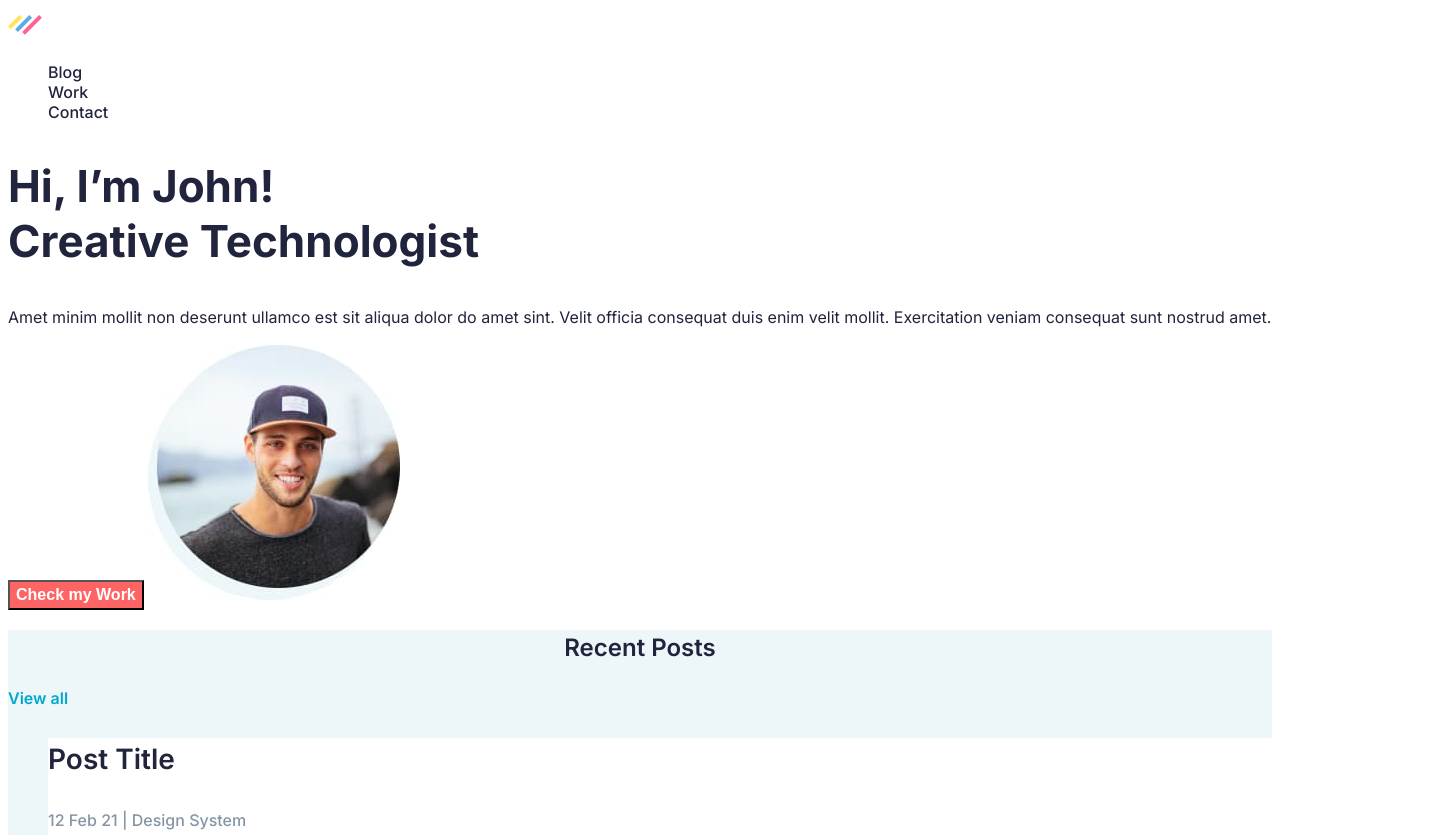
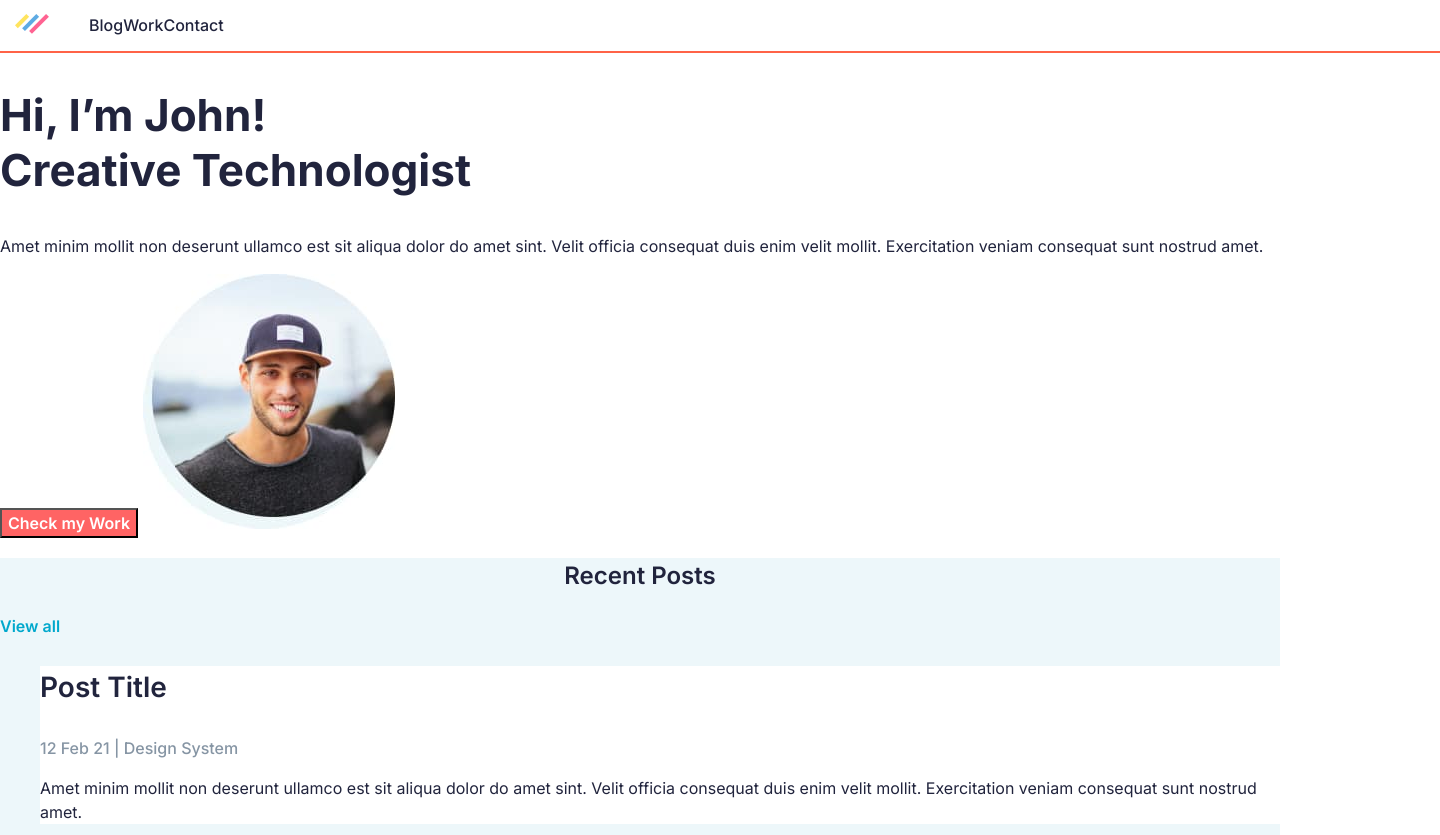
Before and after one commit to nellievropa/John-Creative-Technologist, a plain HTML site: page index.html in a window 1280 px wide. Shown: the top 835 px of the page, 1440 px wide, since content can reach past the window. Drawn offline with nearby package versions, Linux system fonts and the light colour scheme.

Commit message:
початок вирівнювання

```diff
--- a/css/styles.css
+++ b/css/styles.css
@@ -17,7 +17,21 @@ body {
 ul {
   list-style: none;
 }
+.container {
+  width: 1440px;
+  padding-left: 15px;
+  padding-right: 15px;
+  margin: 0 auto;
+  outline: 2px solid tomato;
+}
 /* Header */
+.main-nav{
+  display: flex;
+  align-items: center;
+}
+.site-nav  {
+display: flex;
+}
 .site-nav .link {
   text-decoration: none;
   color: var(--text-main-color);
--- a/index.html
+++ b/index.html
@@ -8,19 +8,23 @@
     <link rel="preconnect" href="https://fonts.googleapis.com">
     <link rel="preconnect" href="https://fonts.gstatic.com" crossorigin>
     <link href="https://fonts.googleapis.com/css2?family=Inter:wght@400;500;600;700&display=swap" rel="stylesheet">
+
+    <link rel="stylesheet" href="https://cdnjs.cloudflare.com/ajax/libs/modern-normalize/1.1.0/modern-normalize.min.css">
+
     <link rel="stylesheet" href="./css/styles.css">
+
   </head>
   <body>
     <!-- Header -->
     <header>
-      <nav class="header-page">
+      <div class="container main-nav">
         <a href="./index.html"><img src="./images/logo.svg" alt="Tree colors Logo" /></a>
         <ul class="site-nav list">
           <li><a href="./blog.html" class="link">Blog</a></li>
           <li><a href="./works.html" class="link">Work</a></li>
           <li><a href="#" class="link">Contact</a></li>
         </ul>
-      </nav>
+      </div>
     </header>
     <main>
       <!-- Hero section -->
```
Also changed, not shown: blog.html (+3 -2 lines), works.html (+3 -2 lines).
